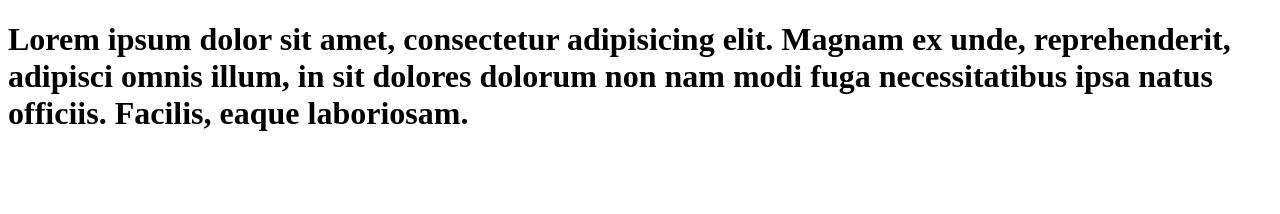
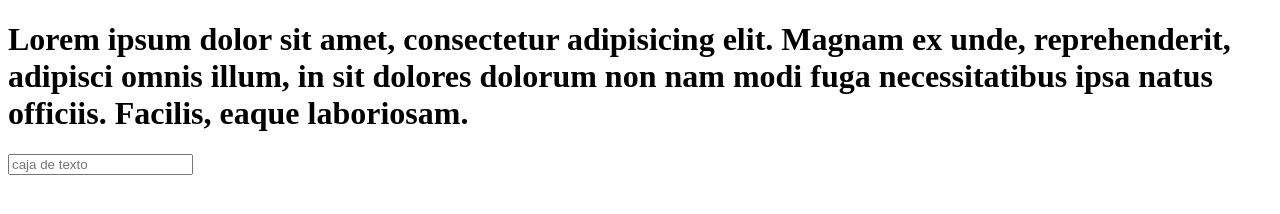
Before and after one commit to skydrow77/nuevo, a plain HTML site: page index.html in a window 1280 px wide. Drawn offline with Linux system fonts and the light colour scheme.

Commit message:
creacion de input

```diff
--- a/index.html
+++ b/index.html
@@ -8,5 +8,7 @@
 
 <h1>Lorem ipsum dolor sit amet, consectetur adipisicing elit. Magnam ex unde, reprehenderit, adipisci omnis illum, in sit dolores dolorum non nam modi fuga necessitatibus ipsa natus officiis. Facilis, eaque laboriosam.</h1>
 
+
+	<input type="text" placeholder="caja de texto">
 </body>
 </html>
```
